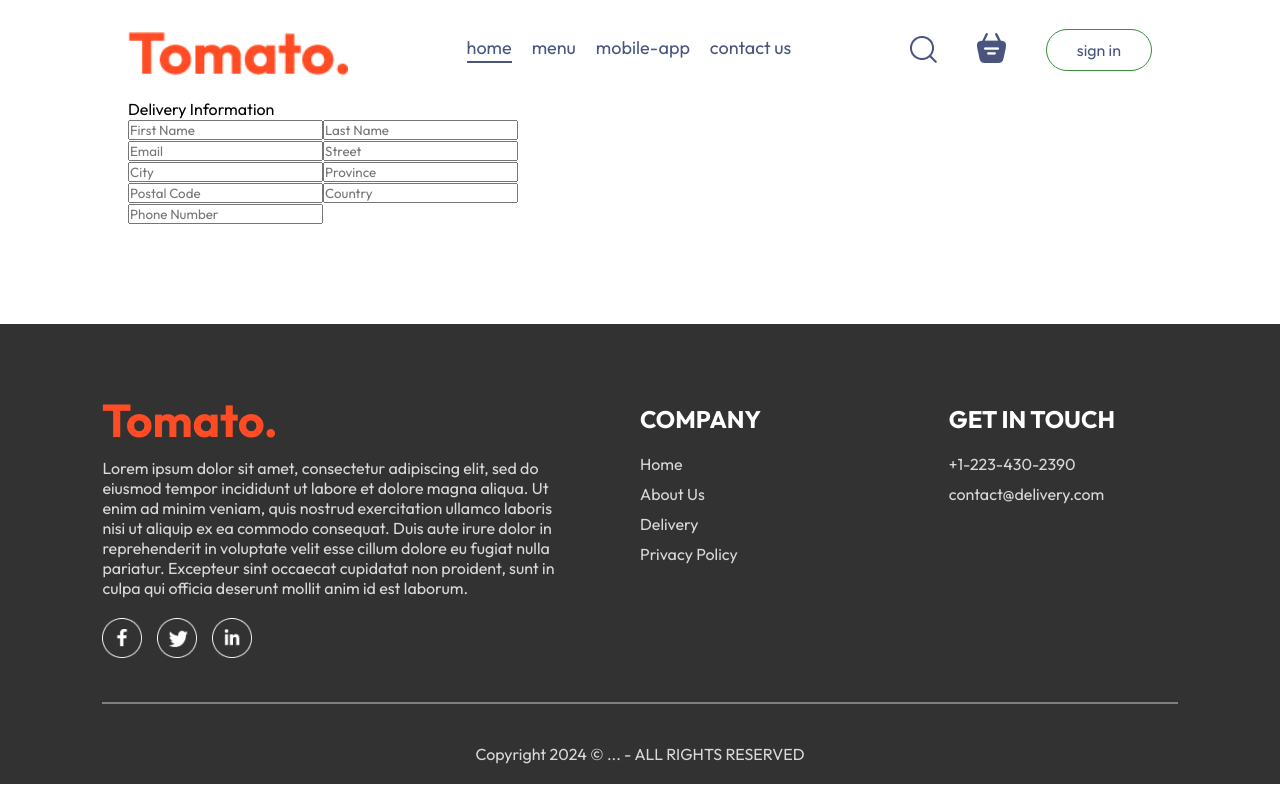
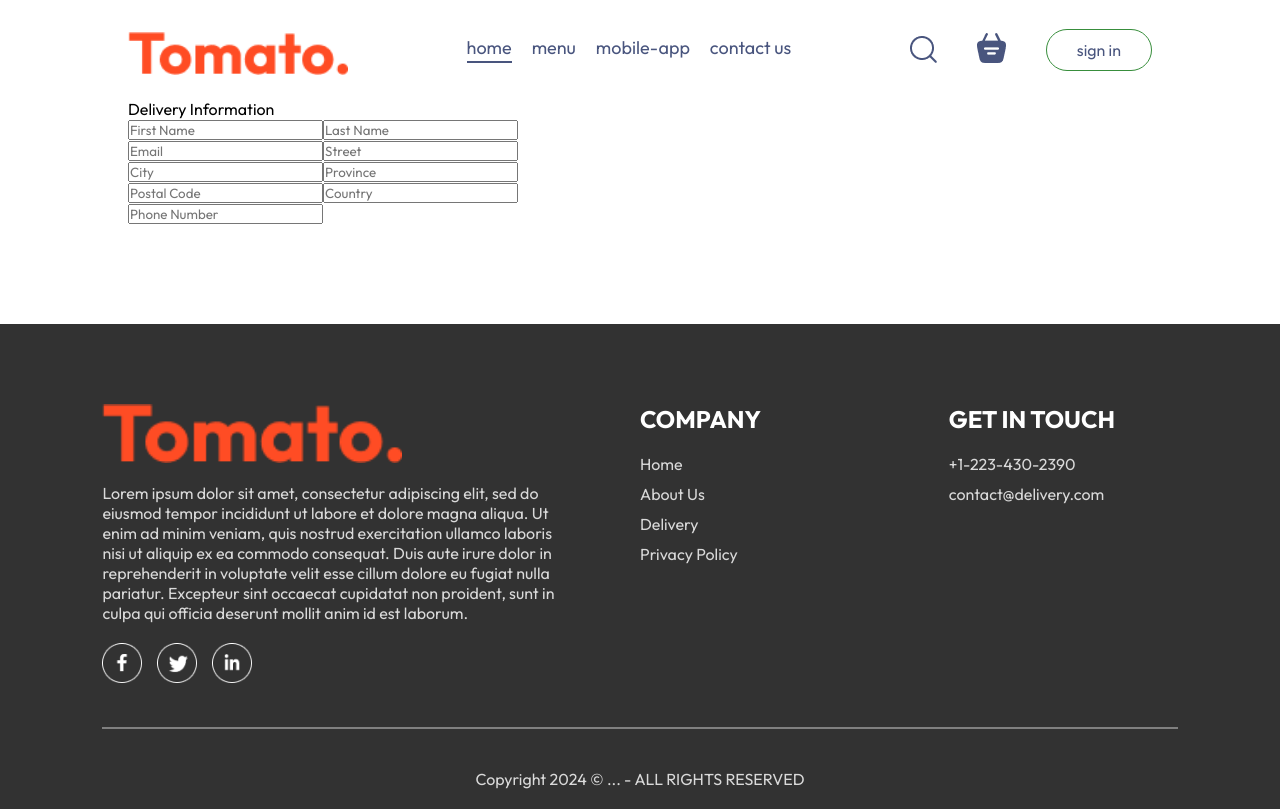
Before and after one commit to achan88/food-delivery, a React app: page /order in a window 1280 px wide. Built offline with nearby package versions, Linux system fonts and the light colour scheme; the HTML template or start-up script is replaced by a standard one.

Commit message:
Minor format changes

```diff
--- a/src/components/Footer/Footer.css
+++ b/src/components/Footer/Footer.css
@@ -47,6 +47,10 @@
     border: none;
 }
 
+.footer .logo {
+    width: 300px;
+}
+
 @media (max-width: 750px) {
     .footer-content {
         display: flex;
--- a/src/components/Footer/Footer.jsx
+++ b/src/components/Footer/Footer.jsx
@@ -6,7 +6,7 @@ const Footer = () => {
     <div className="footer" id="footer">
       <div className="footer-content">
         <div className="footer-content-left">
-          <img src={assets.logo} alt="" />
+          <img className="logo" src={assets.logo} alt="" />
           <p>
             Lorem ipsum dolor sit amet, consectetur adipiscing elit, sed do
             eiusmod tempor incididunt ut labore et dolore magna aliqua. Ut enim
--- a/src/components/Header/Header.css
+++ b/src/components/Header/Header.css
@@ -38,6 +38,7 @@
     background-color: white;
     font-size: max(1vw, 13px);
     border-radius: 50px;
+    cursor: pointer;
 }
 
 @media (max-width: 1050px) {
--- a/src/components/Header/Header.jsx
+++ b/src/components/Header/Header.jsx
@@ -6,7 +6,7 @@ const Header = () => {
         <div className="header-contents">
             <h2>Order your favourite food here</h2>
             <p>Choose from a diverse menu featuring a delectable array of dishes crafted with ...</p>
-            <button>ViewMenu</button>
+            <a href="#explore-menu"><button>View Menu</button></a>
         </div>
     </div>
   )
```
